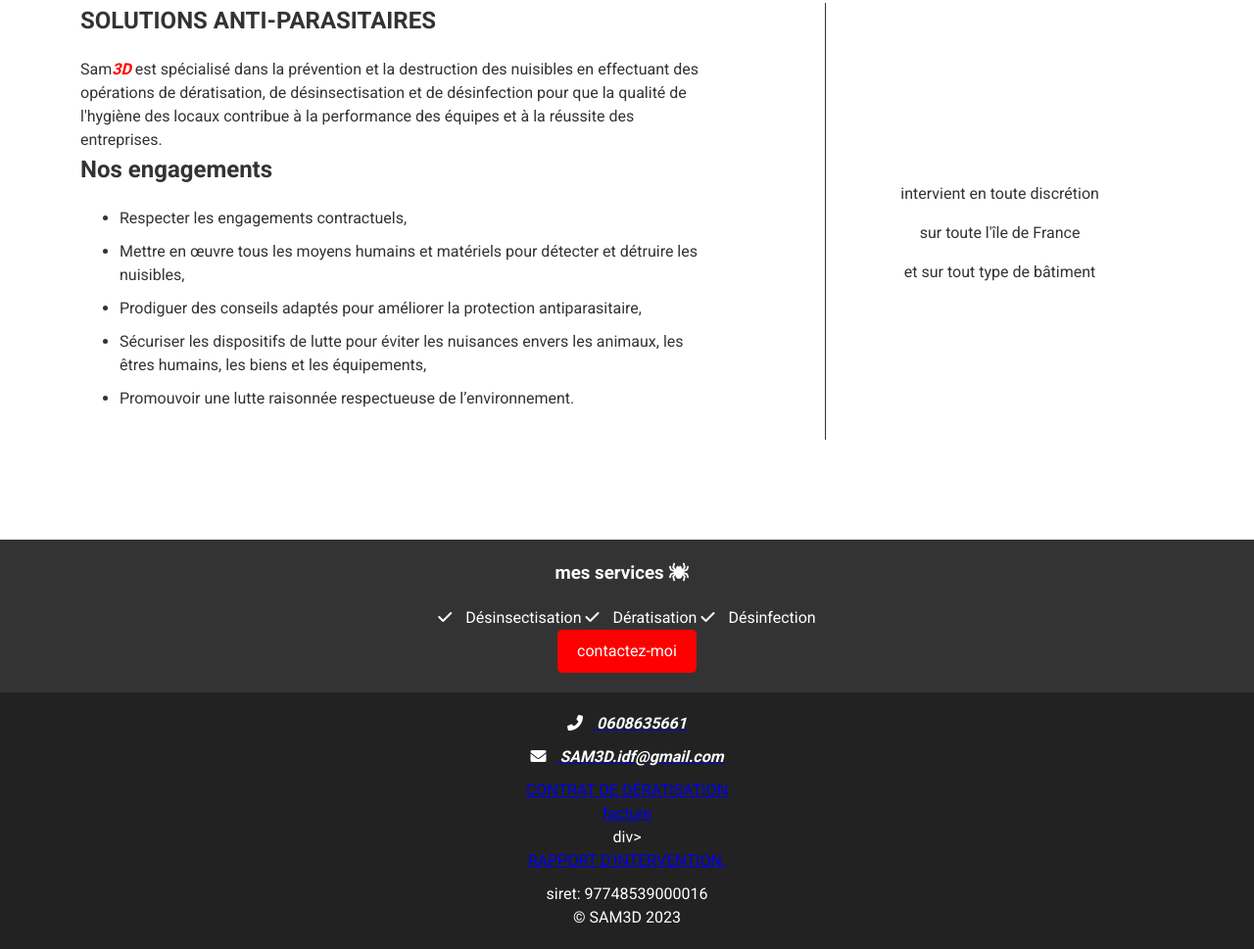
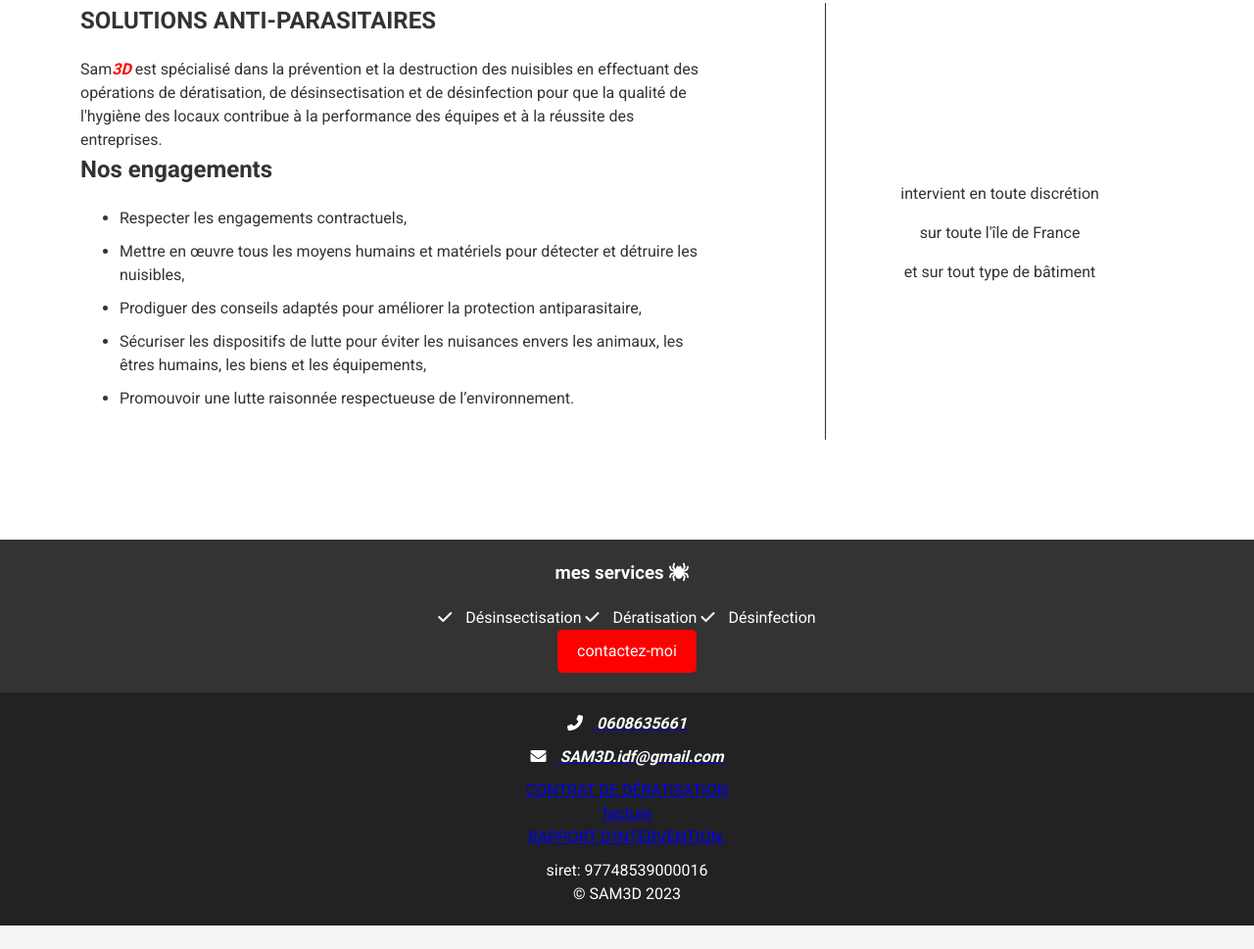
Before and after one commit to kev-de-dev/SAM3D, a plain HTML site: page index.html in a window 1280 px wide. Shown: the part 625-1594 px from the top of the page at 98% size. After the commit the page ends 1570 px from the top, so only its background shows below. Drawn offline with nearby package versions, Linux system fonts and the light colour scheme; a web font is replaced by a local one.

Commit message:
coorection  pb accolade

```diff
--- a/index.html
+++ b/index.html
@@ -200,7 +200,7 @@
 <div class="contactez-moi">
           <div><a href="./CONTRAT DE DÉRATISATION.docx">CONTRAT DE DÉRATISATION</a></div>
          <div><a href="./facture.pdf">facture</a></div>
-         div><a href="./image/RAPPORT D'INTERVENTION.pdf">RAPPORT D'INTERVENTION.</a></div>
+         <div><a href="./image/RAPPORT D'INTERVENTION.pdf">RAPPORT D'INTERVENTION.</a></div>
       </div>
 
 
```
